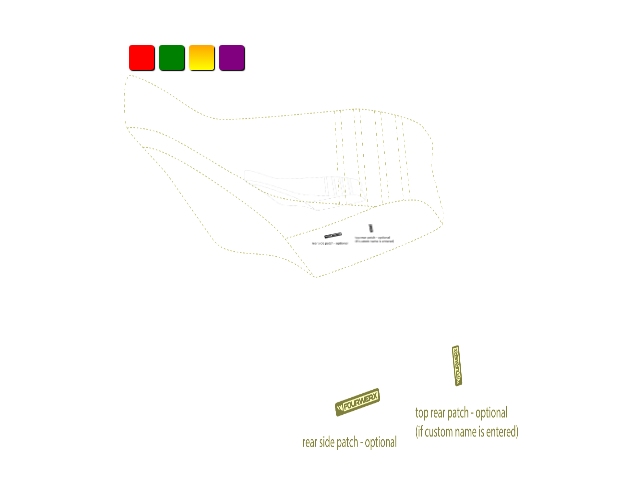
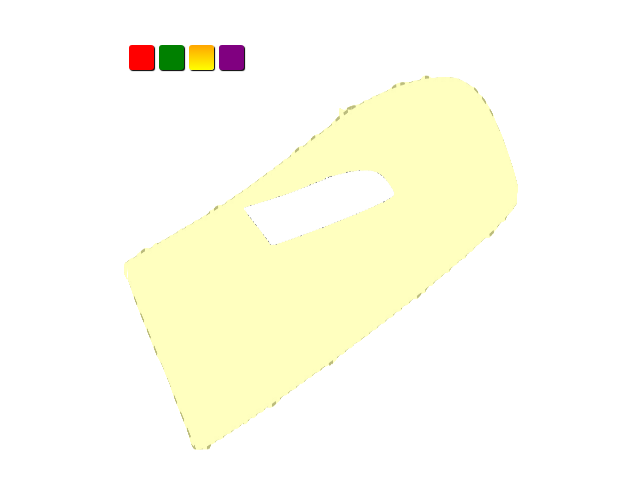
Before and after one commit to alhridoy/FinalColor, a plain HTML site: page index.html in a window 1280 px wide. Shown: the whole page, without its empty margins (311-951 px from the left). Drawn offline with Linux system fonts and the light colour scheme.

Commit message:
Update index.html

```diff
--- a/index.html
+++ b/index.html
@@ -14,9 +14,9 @@
   <input class='green' name='color' type='radio' />
   <input checked class='yellow' name='color' type='radio' />
   <input class='purple' name='color' type='radio' />
-  <img src="img/Design.png"/>
+  <img src="img/p1.png"/>
 </div>
-<img class="label" src="img/Design.png" />
+<img class="label" src="img/p1.png" />
 </div>
 
  </div>
```
